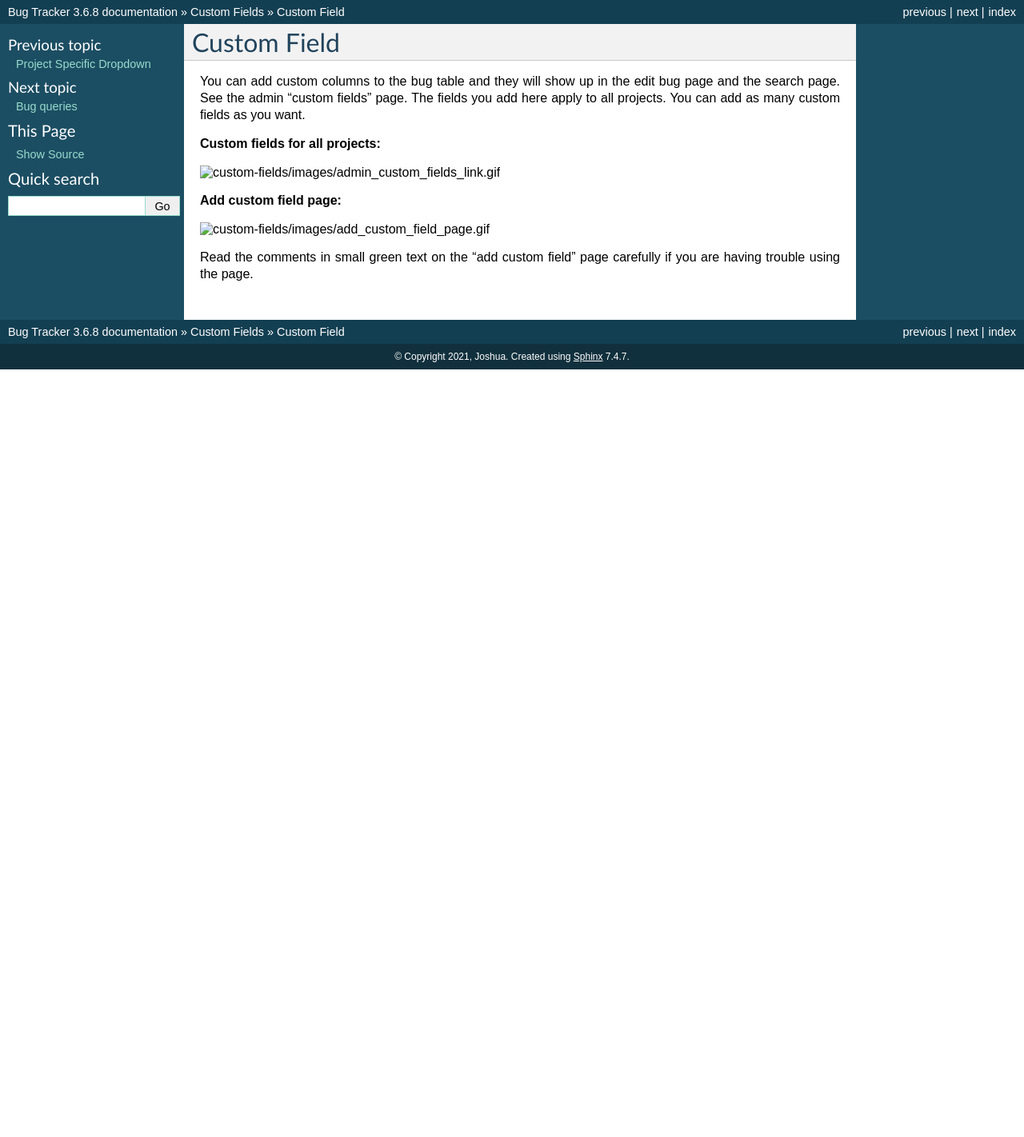
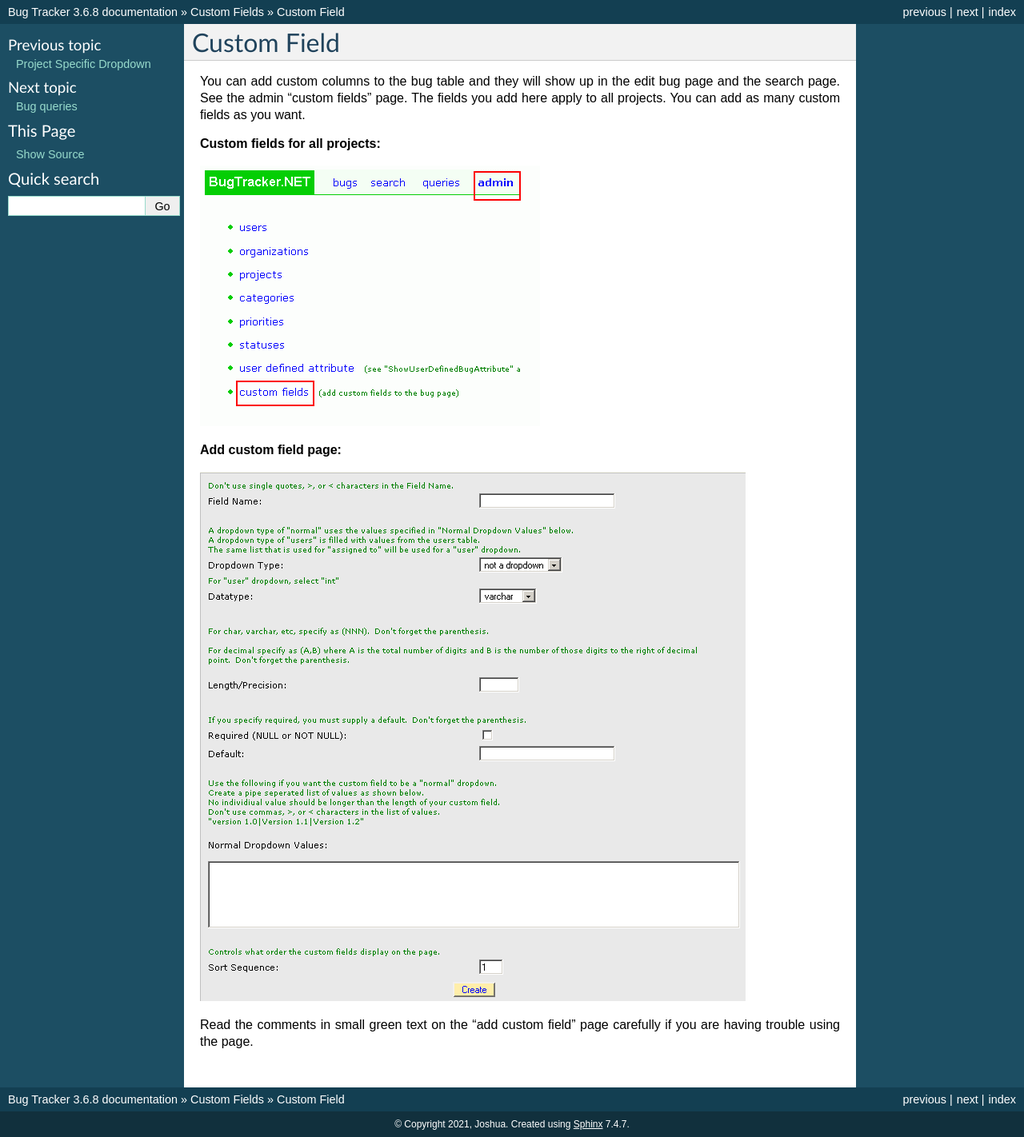
Before and after one commit to Displace99/Bug-Tracker, a Sphinx documentation site: the page built from docs/source/custom-fields/custom-field.rst, in a window 1280 px wide. Shown: the whole page at 80% size. Built offline with Sphinx 7.4.7, drawn with Linux system fonts in a browser that asks for light colours; before the commit the page ends 900 px from its top, so only the background shows below that.

Commit message:
Updates links for images

```diff
--- a/docs/source/custom-fields/custom-field.rst
+++ b/docs/source/custom-fields/custom-field.rst
@@ -6,10 +6,10 @@ You can add custom columns to the bug table and they will show up in the edit bu
 
 **Custom fields for all projects:**
 
-.. image:: images/admin_custom_fields_link.gif
+.. image:: media/admin_custom_fields_link.gif
 
 **Add custom field page:**
 
-.. image:: images/add_custom_field_page.gif
+.. image:: media/add_custom_field_page.gif
 
 Read the comments in small green text on the "add custom field" page carefully if you are having trouble using the page.
```
